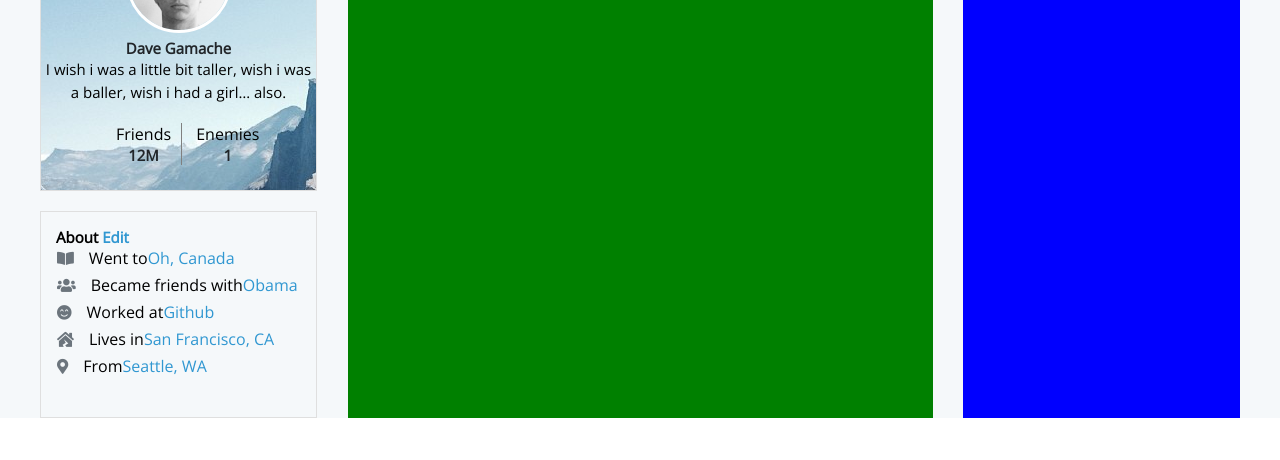
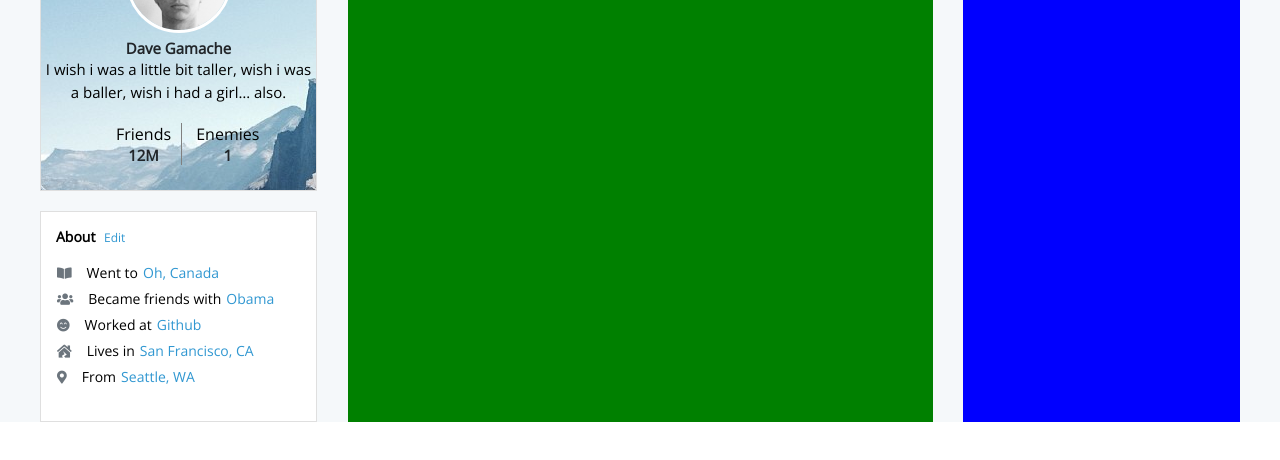
Before and after one commit to SvetaKan1981/Dave, a plain HTML site: page index.html in a window 1280 px wide. Shown: the part 242-702 px from the top of the page. Drawn offline with nearby package versions, Linux system fonts and the light colour scheme; files whose address does not match are found by name.

Commit message:
блок2 завершен

```diff
--- a/css/style.css
+++ b/css/style.css
@@ -108,7 +108,7 @@
     #wrapper{
         width: 100%;
         height: 100%;
-            background-color: #F5F8FA;
+        background-color: #F5F8FA;
     }
 
     #wrapperinside{
@@ -175,30 +175,45 @@
     #block2{
         border: 1px solid #DFDFDF;
         margin-top: 20px;
+        background-color: #ffffff;
     }
     #block2inside h6{
-        font-size: 15px;
+        margin-bottom: 15px;
+        font-size: 14px;
+        font-weight: 600;
         margin-left: 15px;
         margin-top: 15px;
     }
     #block2inside a{
         text-decoration: none;
+        font-weight: normal;
+        font-size: 14px;
+        padding-left: 5px;
         color: #3097D1;
         cursor: pointer;
+    }
+    #block2inside .hr{
+        font-size: 12px;
+    }
+    #block2inside a:hover{
+        text-decoration: underline;
     }
     #block2inside li{
         list-style-type: none;
         display: inline-block;
         margin-bottom: 5px;
+        font-weight: normal;
+        font-size: 14px;
     }
     #block2inside i{
-        font-size: 15px;
+        font-size: 13px;
+        text-align: center;
         color: #6C757D;
         margin-left: 16px;
         margin-right: 15px;
     }
     #block2inside ul{
-        margin-bottom: 35px;
+        margin-bottom: 30px;
     }
 
 /* #center */
--- a/index.html
+++ b/index.html
@@ -63,7 +63,7 @@
             <div id="block2">
                 <div id="block2inside">
                     <h6>About
-                        <a href="#">Edit</a>
+                        <a class="hr" href="#">Edit</a>
                     </h6>
                     <ul>
                             <li><i class="fas fa-book-open"></i>Went to<a href="#">Oh, Canada</a></li>
```
